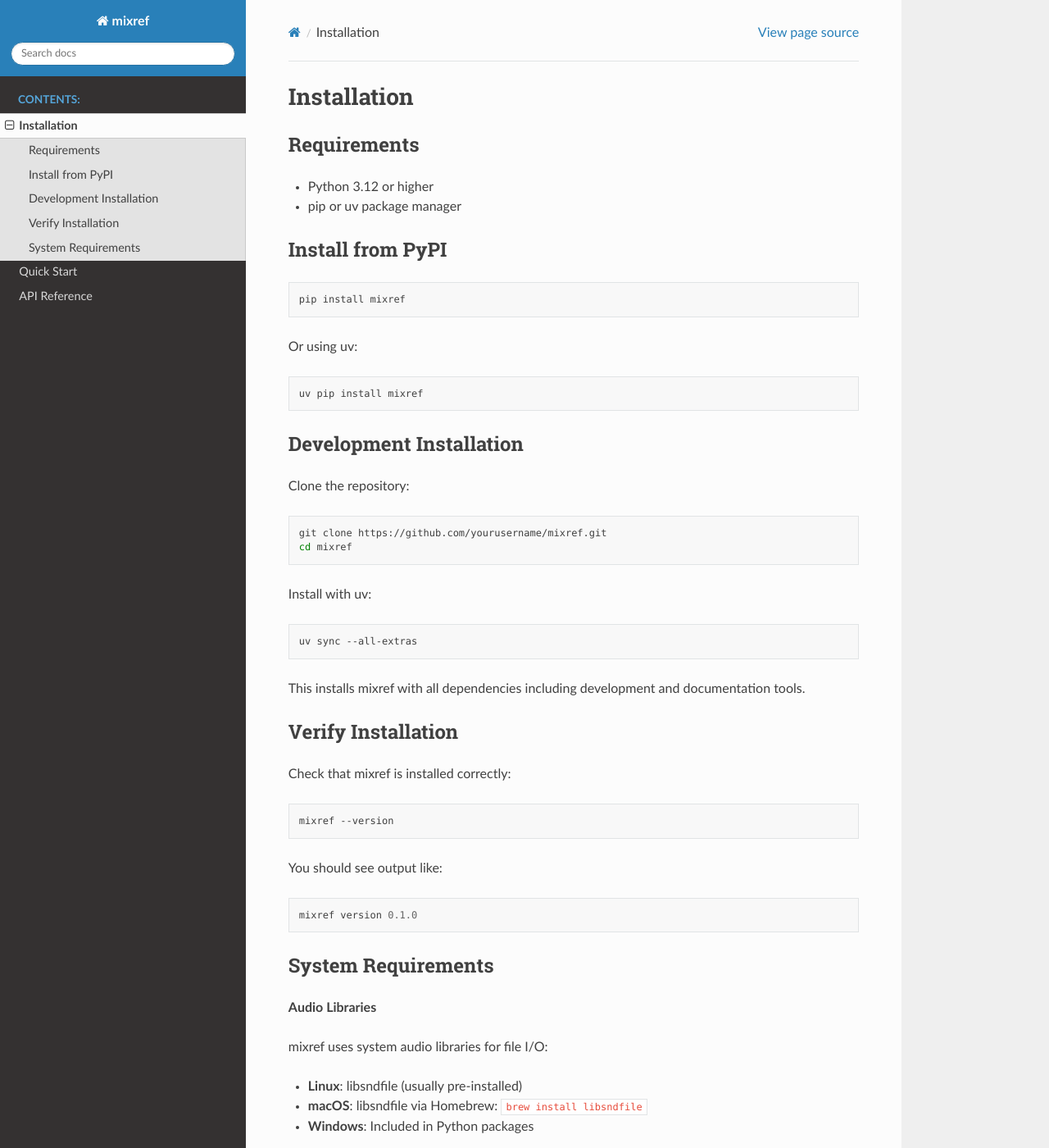
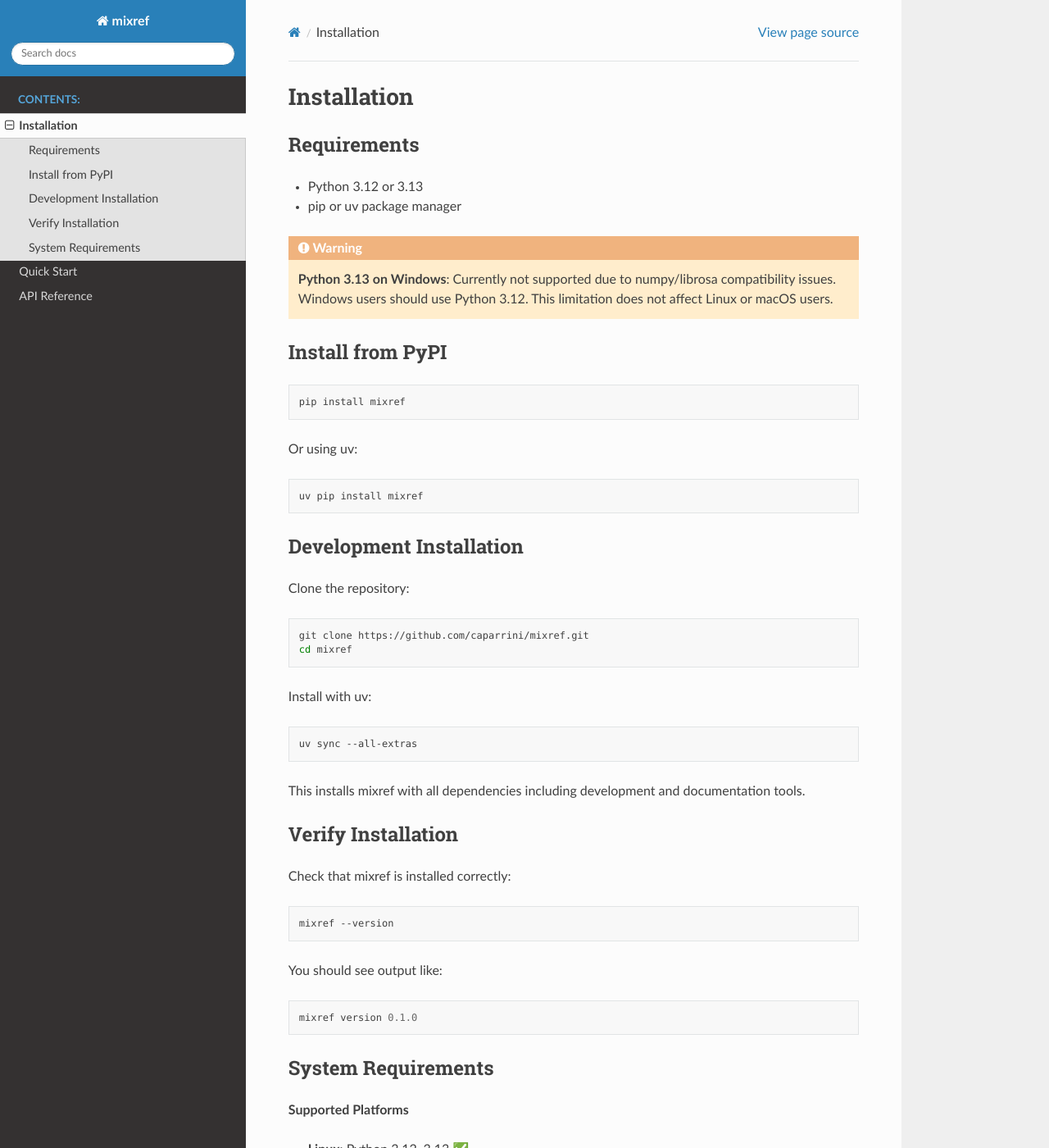
Before and after one commit to Caparrini/mixref, a Sphinx documentation site: the page built from docs/source/installation.rst, in a window 1280 px wide and 1400 px high. Shown: the whole window at 82% size. Built offline with Sphinx 7.4.7 and the Read the Docs theme 3.1.0, drawn with Linux system fonts in a browser that asks for light colours; pages that are not in the unit, such as notebooks, are missing from menus; some of the changed text lies outside the part shown.

Commit message:
docs: document Python 3.13 Windows compatibility limitation
- Added warning in README.md installation section
- Updated installation.rst with platform support matrix
- Added OS classifiers to pyproject.toml
- Clarified that limitation only affects Windows (not Linux/macOS)
- Linked to CI/CD test results for transparency
- All docs build successfully, all tests pass (25/25)

```diff
--- a/docs/source/installation.rst
+++ b/docs/source/installation.rst
@@ -4,8 +4,13 @@ Installation
 Requirements
 ------------
 
-- Python 3.12 or higher
+- Python 3.12 or 3.13
 - pip or uv package manager
+
+.. warning::
+
+   **Python 3.13 on Windows**: Currently not supported due to numpy/librosa compatibility issues.
+   Windows users should use Python 3.12. This limitation does not affect Linux or macOS users.
 
 Install from PyPI
 -----------------
@@ -27,7 +32,7 @@ Clone the repository:
 
 .. code-block:: bash
 
-   git clone https://github.com/yourusername/mixref.git
+   git clone https://github.com/caparrini/mixref.git
    cd mixref
 
 Install with uv:
@@ -54,6 +59,17 @@ You should see output like::
 System Requirements
 -------------------
 
+**Supported Platforms**
+
+- **Linux**: Python 3.12, 3.13 ✅
+- **macOS**: Python 3.12, 3.13 ✅
+- **Windows**: Python 3.12 only ⚠️
+
+.. note::
+
+   Our CI/CD pipeline tests on all three platforms. See test results at
+   https://github.com/caparrini/mixref/actions
+
 **Audio Libraries**
 
 mixref uses system audio libraries for file I/O:
--- a/pyproject.toml
+++ b/pyproject.toml
@@ -18,6 +18,10 @@ classifiers = [
     "Programming Language :: Python :: 3",
     "Programming Language :: Python :: 3.12",
     "Programming Language :: Python :: 3.13",
+    "Operating System :: OS Independent",
+    "Operating System :: POSIX :: Linux",
+    "Operating System :: MacOS",
+    "Operating System :: Microsoft :: Windows",
 ]
 
 dependencies = [
```
Also changed, not shown: README.md (+7 -0 lines).
